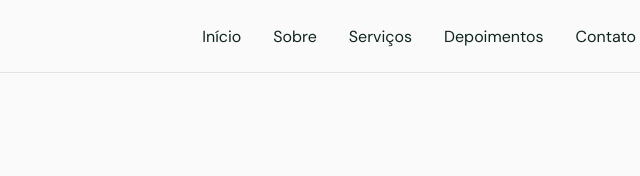
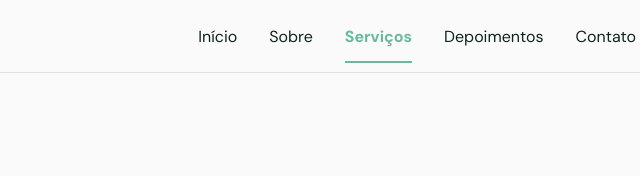
Before and after one commit to comic-code/BeautySalon, a plain HTML site: page index.html in a window 1280 px wide. Shown: the top 176 px of the page, 564-1204 px from the left. Drawn offline with nearby package versions, Linux system fonts and the light colour scheme; files whose address does not match are found by name.

Commit message:
✅ - Menu marcado de acordo com section

```diff
--- a/scripts.js
+++ b/scripts.js
@@ -14,8 +14,30 @@ for (const link of links) {
 const header = document.querySelector('.mainHeader')
 const navHeight = header.offsetHeight
 const backToTopButton = document.querySelector('.back-to-top')
+const sections = document.querySelectorAll('main section[id]')
 
 window.addEventListener('scroll', () => {
+  const checkpoint = window.scrollY + (window.innerHeight / 8) * 4
+
+  for (const section of sections) {
+    const sectionTop = section.offsetTop
+    const sectionHeight = section.offsetHeight
+    const sectionId = section.getAttribute('id')
+
+    const checkpointStart = checkpoint >= sectionTop
+    const checkpointEnd = checkpoint <= sectionTop + sectionHeight
+
+    if (checkpointStart && checkpointEnd) {
+      document
+        .querySelector(`nav ul li a[href*="${sectionId}"`)
+        .classList.add('active')
+    } else {
+      document
+        .querySelector(`nav ul li a[href*="${sectionId}"`)
+        .classList.remove('active')
+    }
+  }
+
   if (window.scrollY >= navHeight) {
     header.classList.add('scroll')
   } else {
@@ -46,7 +68,6 @@ const swiper = new Swiper('.swiper', {
   }
 })
 
-// ScrollReveal
 const scrollReveal = ScrollReveal({
   origin: 'top',
   distance: '30px',
--- a/style.css
+++ b/style.css
@@ -146,9 +146,11 @@ nav ul li a {
   position: relative;
 }
 
-nav ul li a:hover {
+nav ul li a:hover,
+nav ul li a.active {
   transition: color 0.2s;
   color: var(--base-color);
+  font-weight: bold;
 }
 
 nav ul li a::after {
@@ -163,15 +165,9 @@ nav ul li a::after {
   transition: width 0.3s;
 }
 
-nav ul li a:hover::after {
-  content: '';
+nav ul li a:hover::after,
+nav ul li a.active::after {
   width: 100%;
-  height: 2px;
-  position: absolute;
-  background: var(--base-color);
-  display: block;
-  left: 0;
-  bottom: -1rem;
 }
 
 nav.show ul.grid {
@@ -620,6 +616,13 @@ footer .social a:hover {
 
   nav .menu ul li a.title {
     font: 400 1rem var(--body-font);
+    -webkit-font-smoothing: antialiased;
+  }
+
+  nav .menu ul li a.title.active {
+    font-weight: bold;
+    -webkit-font-smoothing: antialiased;
+    transition: 0.2s;
   }
 
   nav .icon-menu {
```
